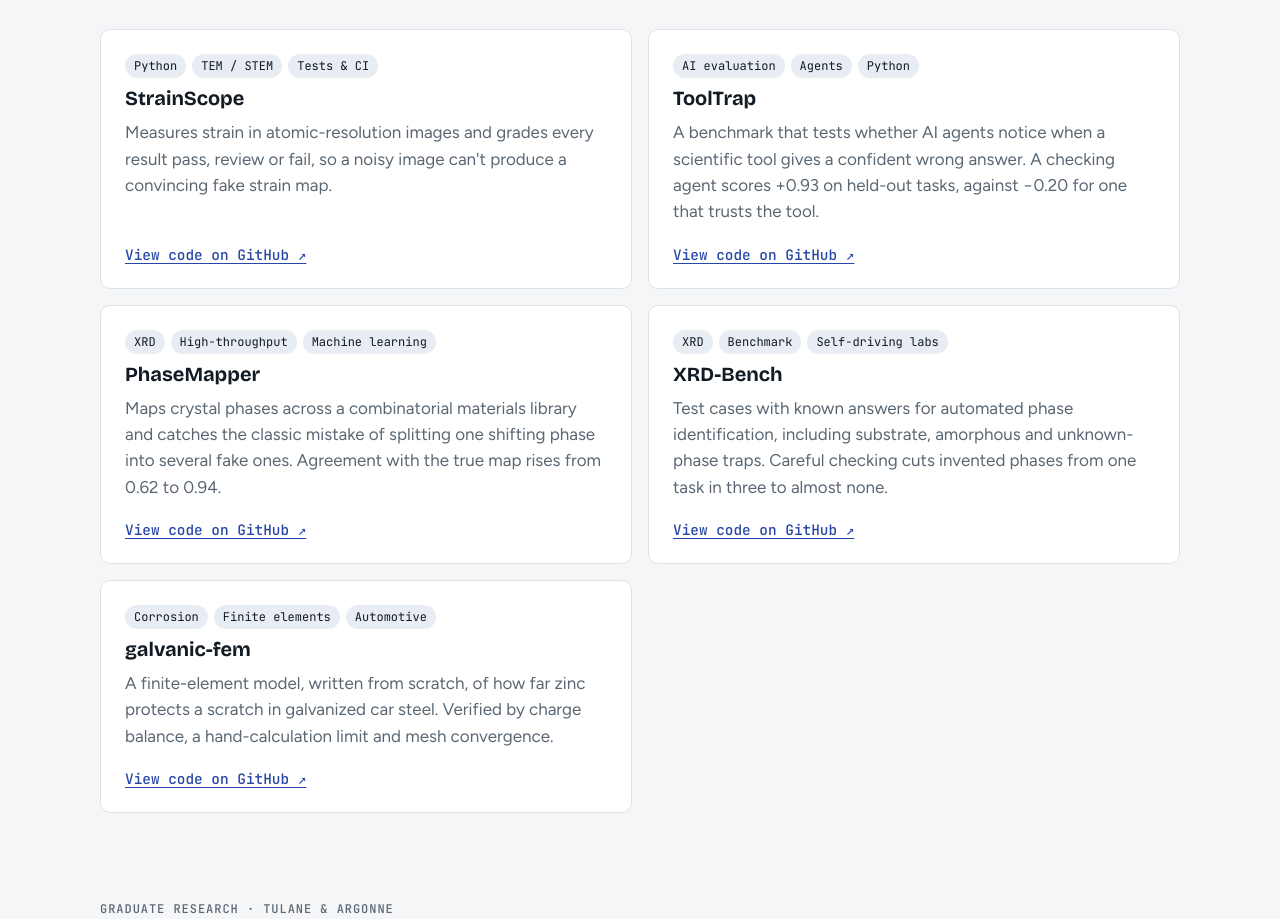
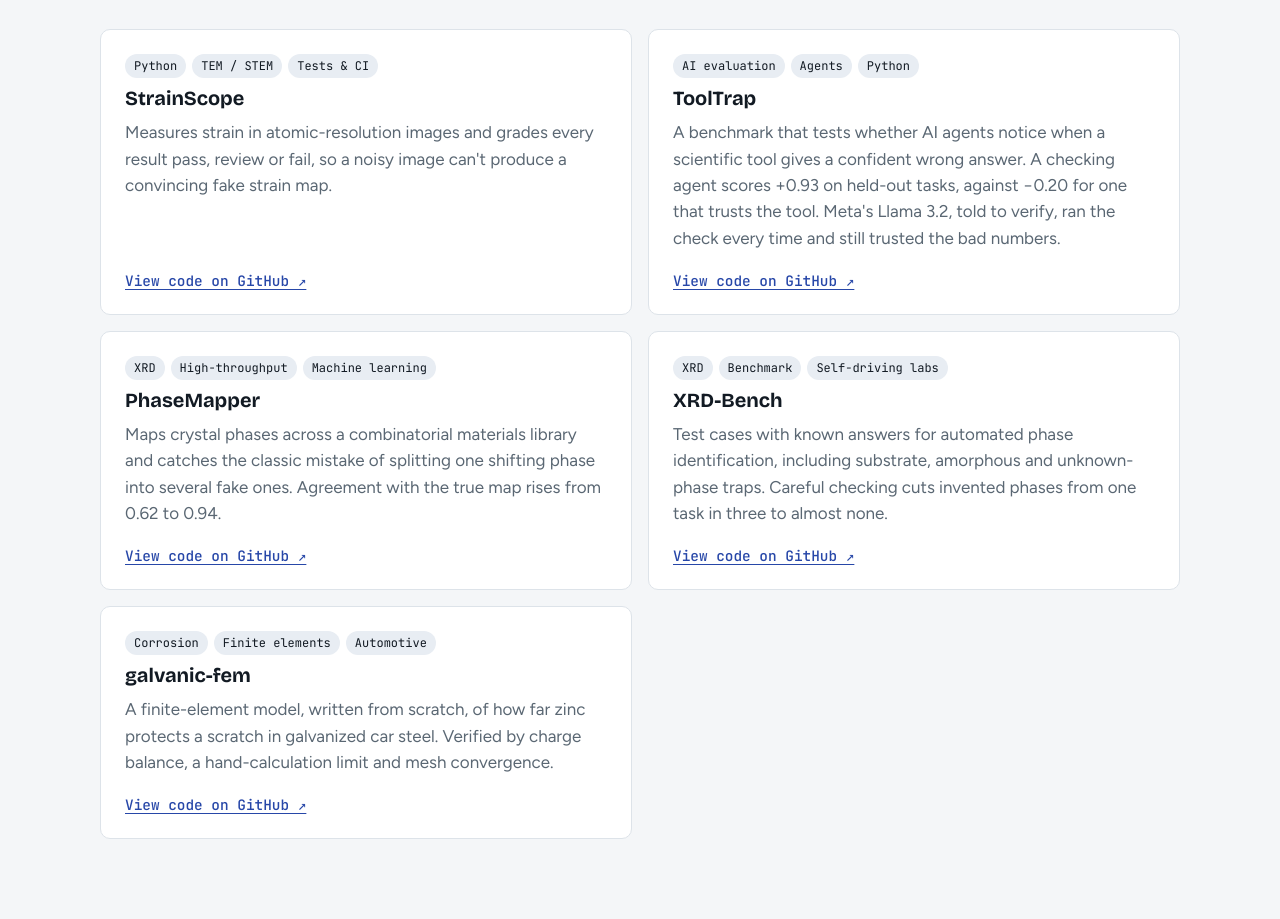
Before and after one commit to CynthiaUkagha/cynthiaukagha.github.io, a plain HTML site: page index.html in a window 1280 px wide. Shown: the part 1934-2853 px from the top of the page. Drawn offline with nearby package versions, Linux system fonts and the light colour scheme.

Commit message:
ToolTrap: add Llama result
Co-Authored-By: Claude Opus 5.5 <noreply@anthropic.com>

```diff
--- a/index.html
+++ b/index.html
@@ -259,7 +259,7 @@ footer { padding-block: 0 40px; color: var(--muted); font-size: 0.9rem; }
       <article class="project">
         <div class="tags"><span class="tag">AI evaluation</span><span class="tag">Agents</span><span class="tag">Python</span></div>
         <h3>ToolTrap</h3>
-        <p>A benchmark that tests whether AI agents notice when a scientific tool gives a confident wrong answer. A checking agent scores +0.93 on held-out tasks, against −0.20 for one that trusts the tool.</p>
+        <p>A benchmark that tests whether AI agents notice when a scientific tool gives a confident wrong answer. A checking agent scores +0.93 on held-out tasks, against −0.20 for one that trusts the tool. Meta's Llama 3.2, told to verify, ran the check every time and still trusted the bad numbers.</p>
         <p class="outcome"><a href="https://github.com/CynthiaUkagha/tooltrap" target="_blank" rel="noopener">View code on GitHub ↗</a></p>
       </article>
       <article class="project">
```
